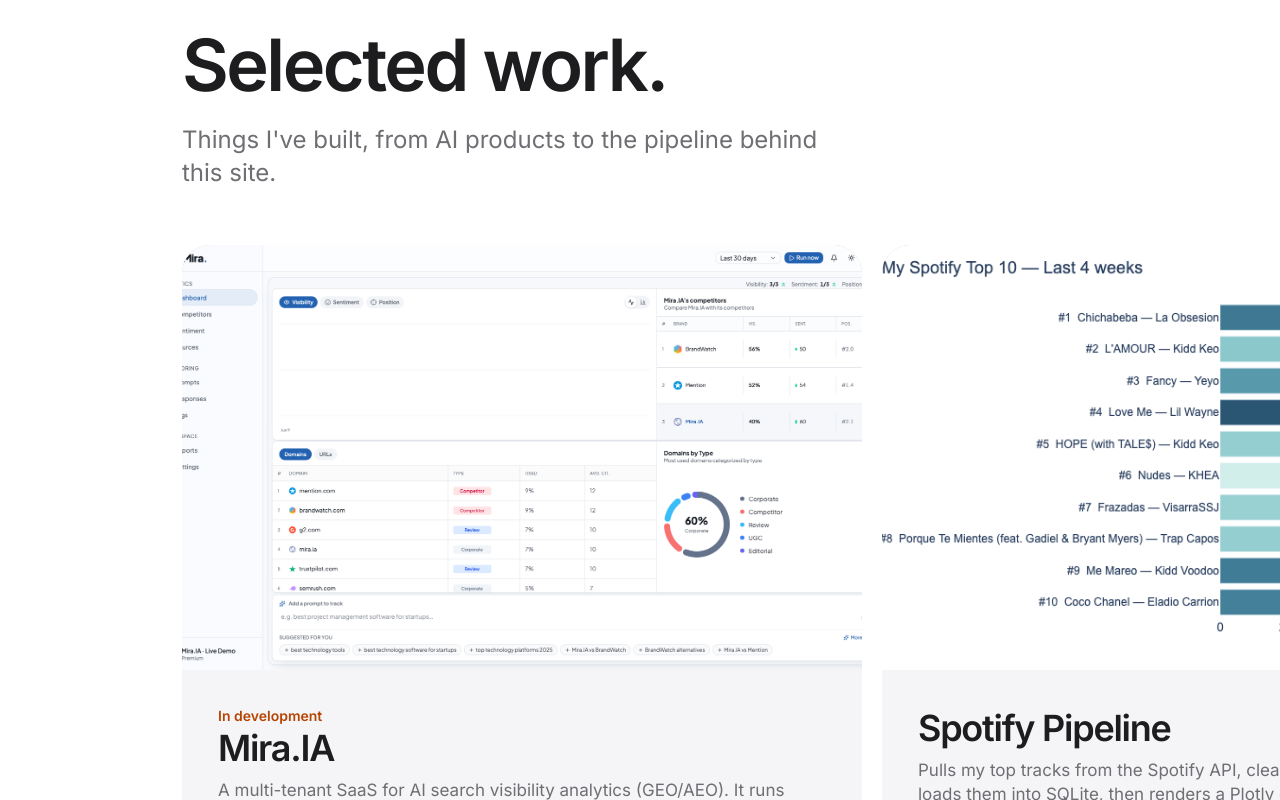
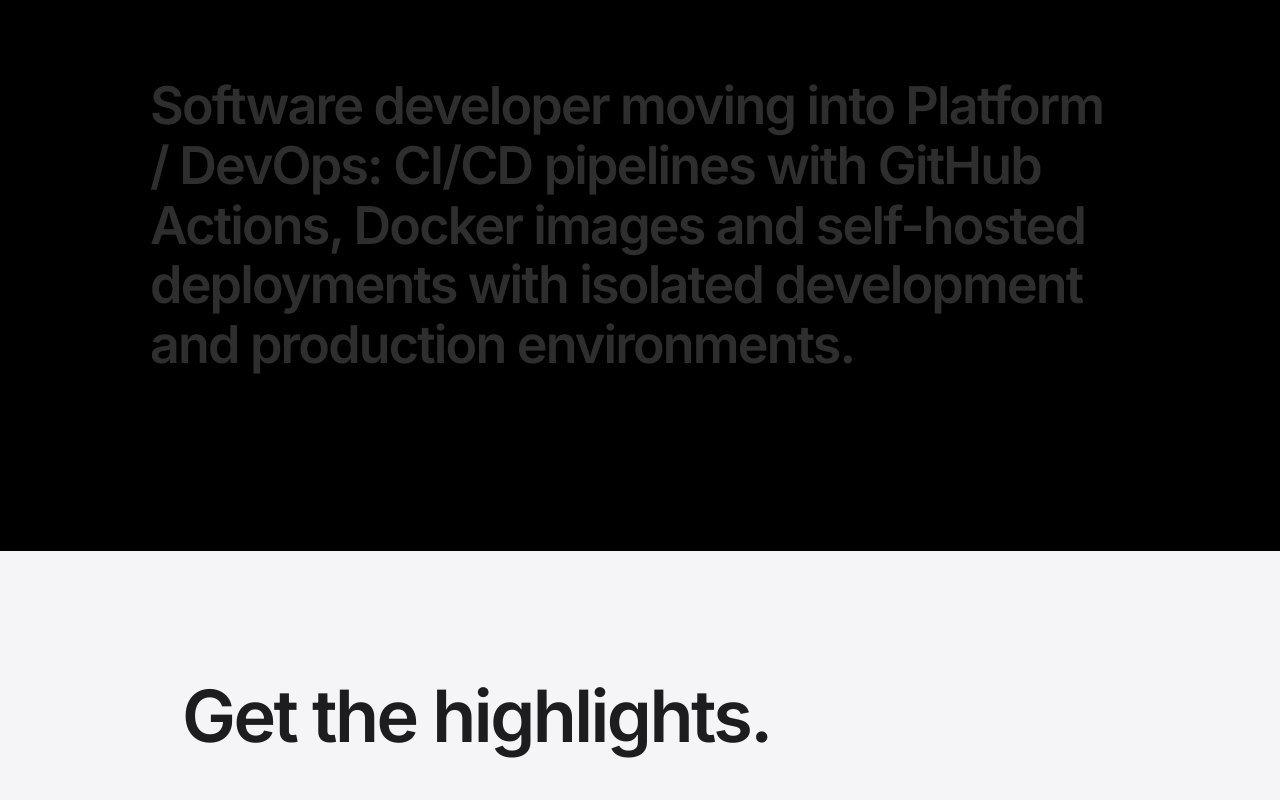
Before and after one commit to ElSenpaiSAMA/NextJS-Portfolio, a Next.js app: page / in a window 1280 px wide. Shown: the part 900-1700 px from the top of the page. Built offline with nearby package versions, Linux system fonts and the light colour scheme; no server answers.

Commit message:
feat(app-shell): mount the statement, highlights and story sections

```diff
--- a/app/page.tsx
+++ b/app/page.tsx
@@ -2,8 +2,11 @@
 import { Contact } from "./components/sections/Contact";
 import { Experience } from "./components/sections/Experience";
 import { Hero } from "./components/sections/Hero";
+import { Highlights } from "./components/sections/Highlights";
 import { Projects } from "./components/sections/Projects";
 import { Stack } from "./components/sections/Stack";
+import { Statement } from "./components/sections/Statement";
+import { Story } from "./components/sections/Story";
 import { profile } from "./data/profile";
 import { siteUrl } from "./lib/site";
 
@@ -24,6 +27,9 @@
   return (
     <>
       <Hero />
+      <Statement />
+      <Highlights />
+      <Story />
       <Projects />
       <Experience />
       <Stack />
```
